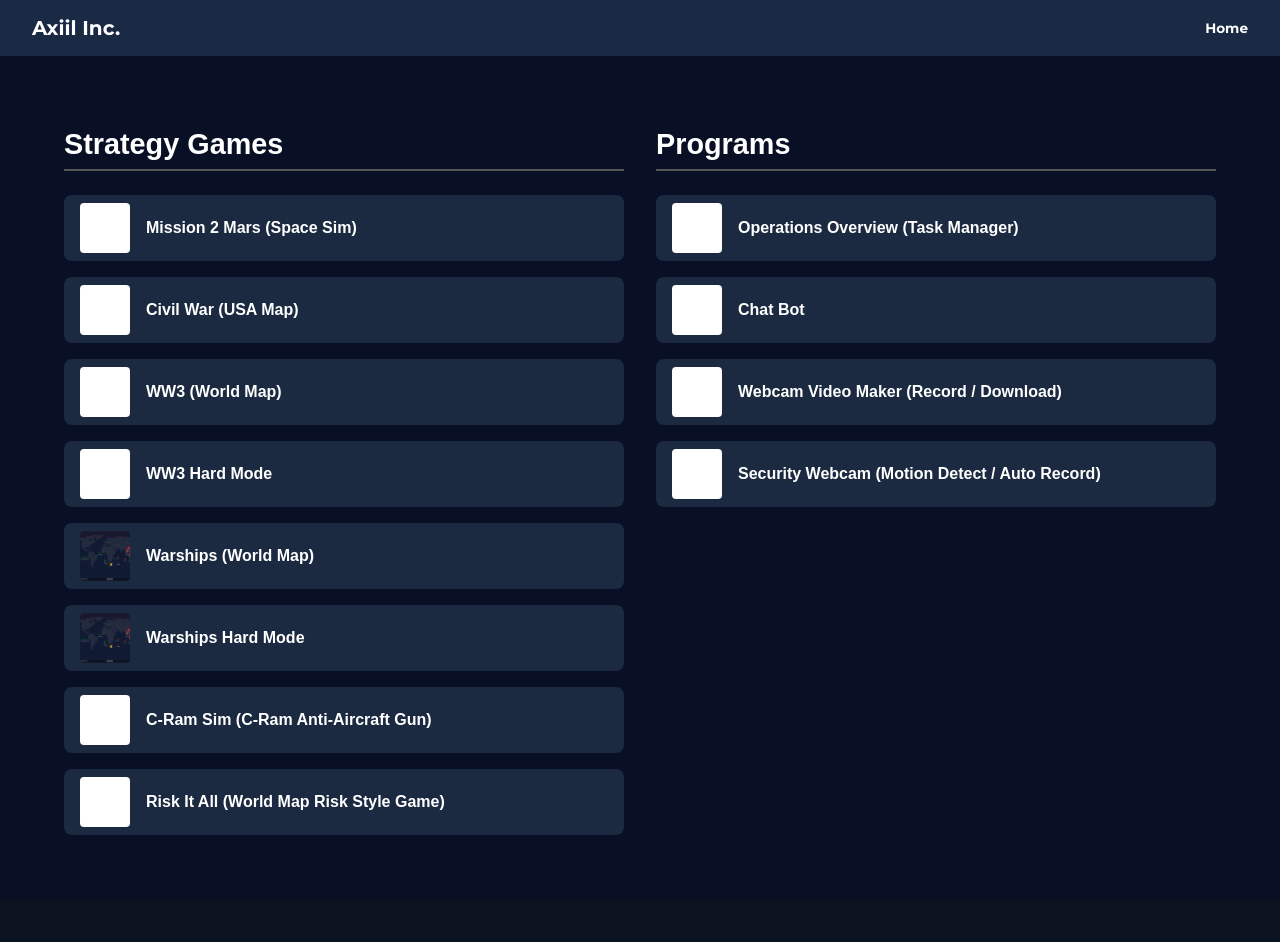
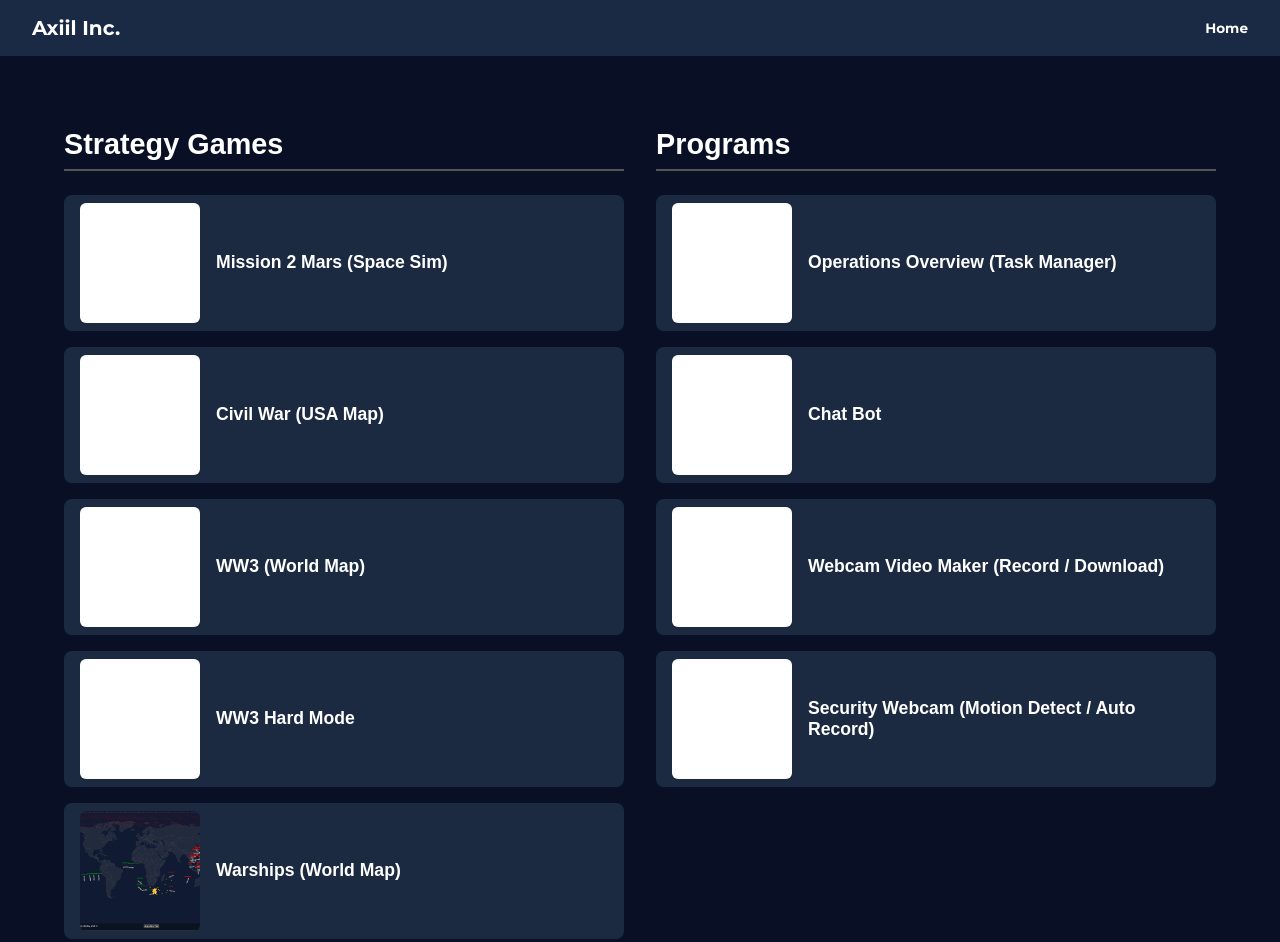
Before and after one commit to axiiljoecomber-cyber/axiiljoecomber-cyber.github.io, a plain HTML site: page index.html in a window 1280 px wide. Shown: the top 942 px of the page. Before the commit the page ends 899 px from the top, so only its background shows below. Drawn offline with Linux system fonts and the light colour scheme.

Commit message:
Update index.html

```diff
--- a/index.html
+++ b/index.html
@@ -82,10 +82,10 @@
 
     .img-placeholder,
     .list-img {
-      width: 50px;
-      height: 50px;
+      width: 120px;
+      height: 120px;
       margin-right: 1rem;
-      border-radius: 4px;
+      border-radius: 6px;
       flex-shrink: 0;
       object-fit: cover;
     }
@@ -98,6 +98,7 @@
       color: white;
       text-decoration: none;
       font-weight: bold;
+      font-size: 1.1rem;
     }
 
     .link-text:hover {
@@ -141,7 +142,6 @@
         <li><img class="list-img" src="images/warshipscreenshot.png" alt="Warships Screenshot"><a class="link-text" href="games/warships.html" target="_blank">Warships (World Map)</a></li>
         <li><img class="list-img" src="images/warshipscreenshot.png" alt="Warships Screenshot"><a class="link-text" href="games/warshipshard.html" target="_blank">Warships Hard Mode</a></li>
         <li><div class="img-placeholder"></div><a class="link-text" href="games/cram.html" target="_blank">C-Ram Sim (C-Ram Anti-Aircraft Gun)</a></li>
-        <li><div class="img-placeholder"></div><a class="link-text" href="games/riskitall.html" target="_blank">Risk It All (World Map Risk Style Game)</a></li>
       </ul>
     </section>
 
```
